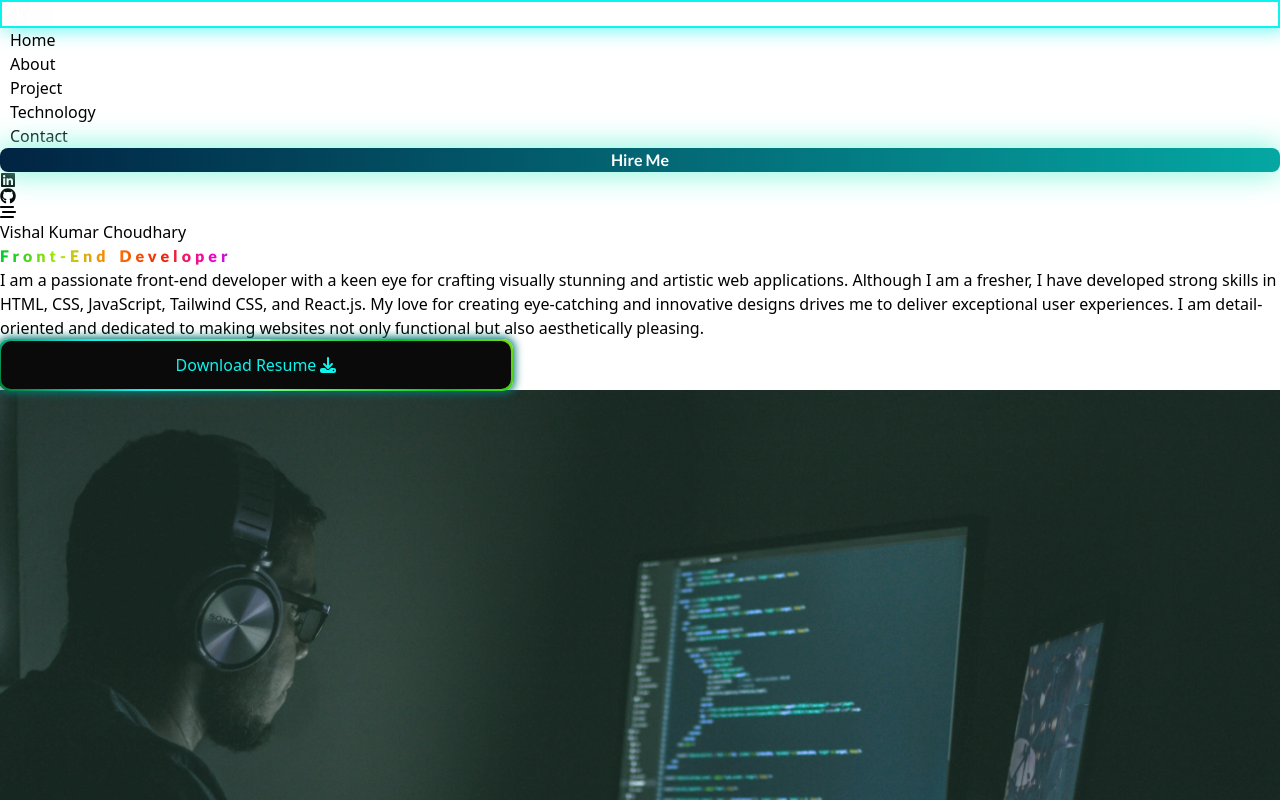
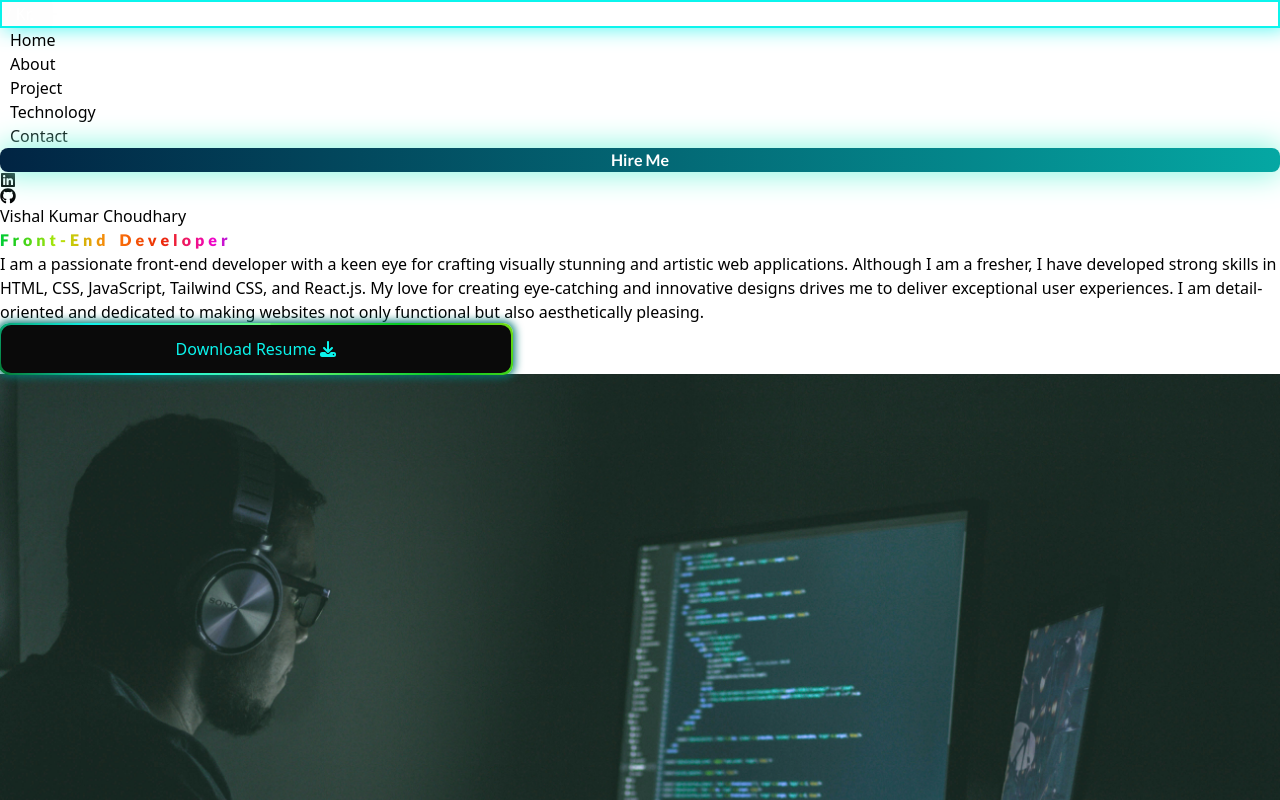
Before and after one commit to VishalChoudhary01/portfolio_react1, a React (Vite) app: page / in a window 1280 px wide. Shown: the top 800 px of the page. Built offline with nearby package versions, Linux system fonts and the light colour scheme; no server answers; a web font is replaced by a local one.

Commit message:
side bar hidden

```diff
--- a/src/Component/Navbar.jsx
+++ b/src/Component/Navbar.jsx
@@ -23,7 +23,7 @@ const Navbar = () => {
         <a className='hireMe lg:px-3 lg:py-2 lg:text-lg md:text-[15px] text-[12px] md:p-[4px] px-[5px]' href="#Contact">Hire Me</a>
         <a className='hover:text-white   hover:scale-125 transition-all active:text-teal-300' href={Linkedin} target='_blank'><FaLinkedin/></a>
          <a className='transition-all hover:scale-125 hover:text-white active:text-teal-300' href={Github}><FaGithub/></a>
-          <FaBarsStaggered className='lg:hidden  absolute -right-7 text-[#3cbcf3] md:hidden block'/>
+          {/* <FaBarsStaggered className='lg:hidden  absolute -right-7 text-[#3cbcf3] md:hidden block'/> */}
         </section>
     </nav>
   )
```
